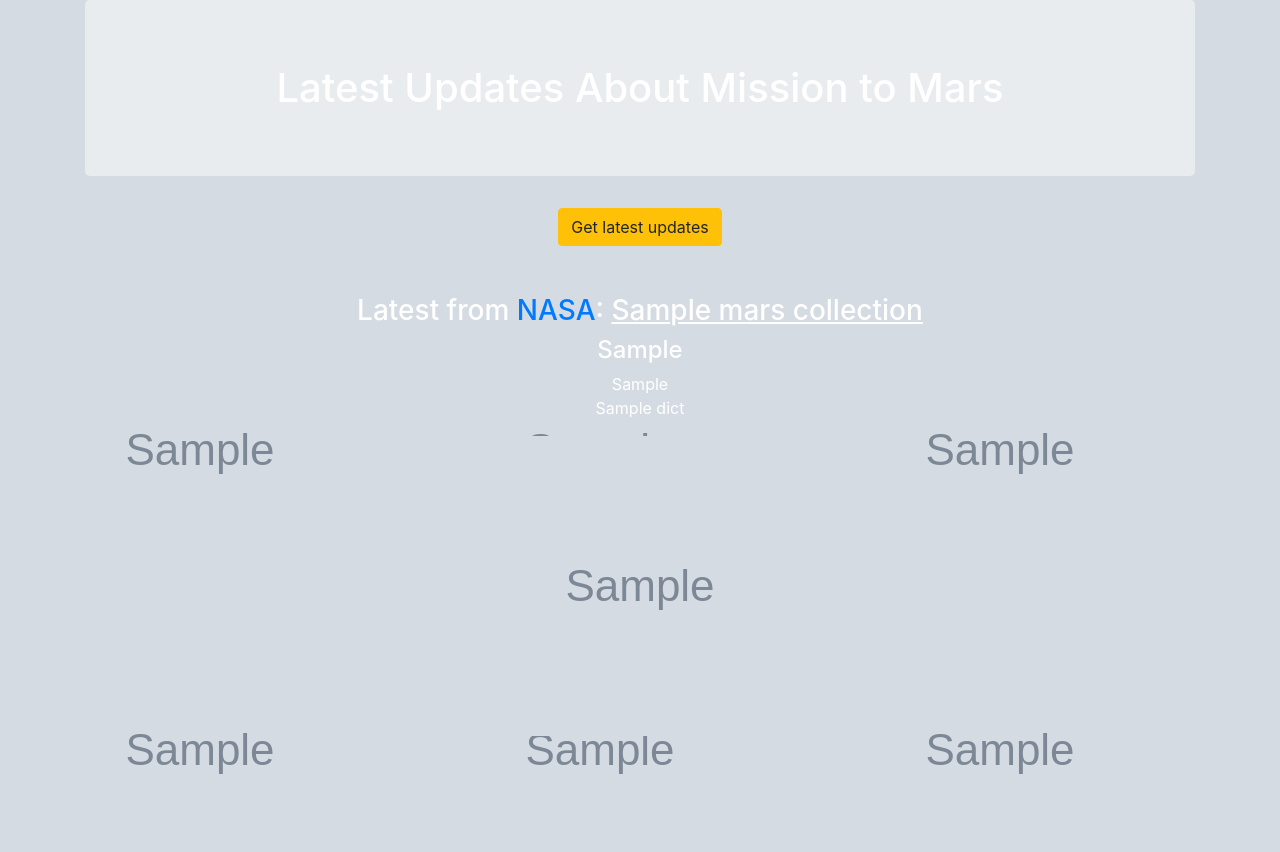
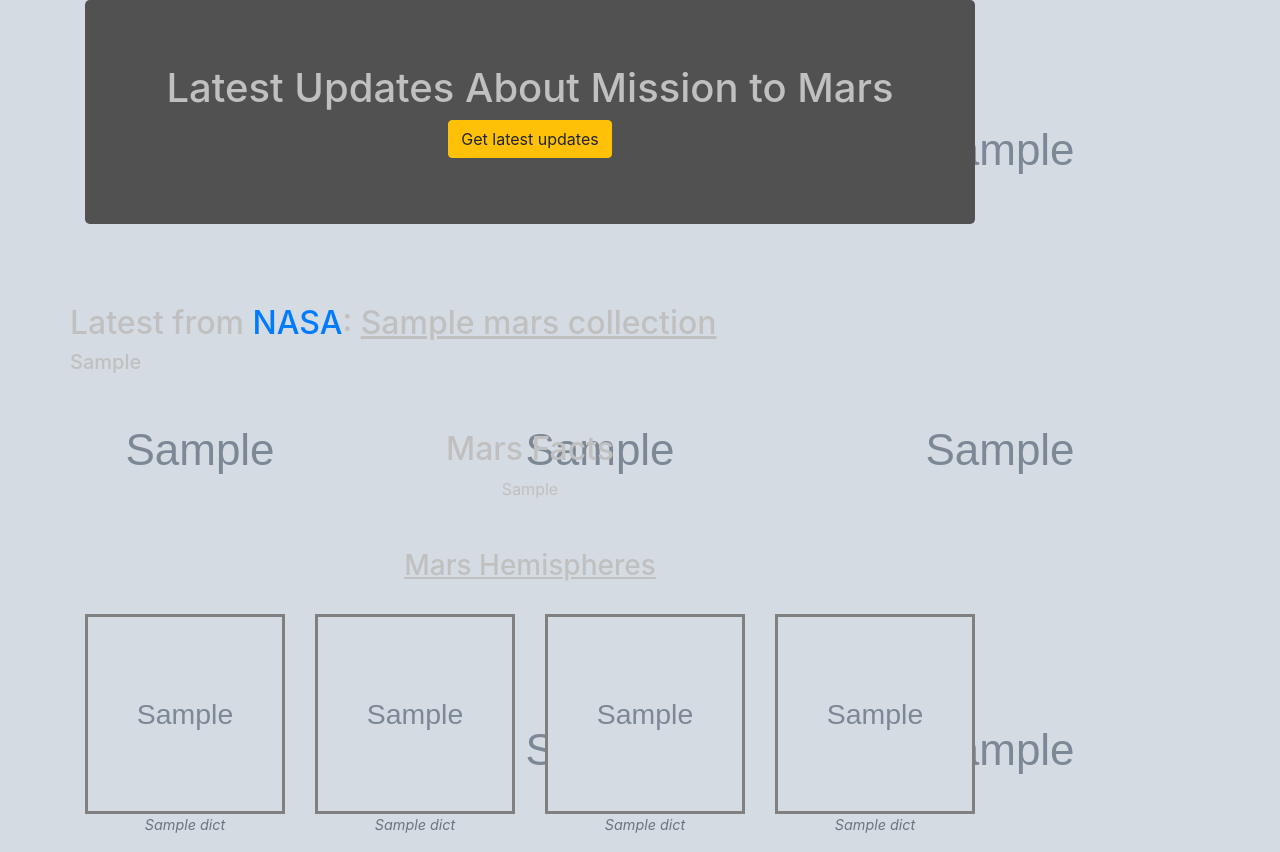
Before and after one commit to saguaroland1939/web-scraping-challenge, a Flask app: page / in a window 1280 px wide. Before the commit the page ends 774 px from the top, so only its background shows below. Run offline with Flask 2, Linux system fonts and the light colour scheme; grey boxes marked "Sample" are stand-in pictures; a database or web service that is not in the repository returns one stand-in record (values such as "Sample title").

Commit message:
Adds bootstrap layout to index.html.

```diff
--- a/Mission_to_Mars/Templates/index.html
+++ b/Mission_to_Mars/Templates/index.html
@@ -12,35 +12,80 @@
     {
       background-image: url( {{ latest_content.mars_image_url }} );
       background-attachment: fixed;
-      color: white;
+      color: silver;
+    }
+
+    h1.jumbotron
+    {
+      background-color:rgb(82, 81, 81);
+      color:silver;
     }
   </style>
 </head>
 
-<!-- Dictionary is called 'latest_content'. -->
+<body>
+  <div class="container text-center">
+    <div class="row">
+      <div col-lg-12 mx-auto>
+  <!-- Main heading. Botton activates scrape route in Flask app. -->
+  <div class="container text-center">
+    <h1 class="jumbotron" color=black>
+      Latest Updates About Mission to Mars<br>
+      <button type="button" class="btn btn-warning" href="http://127.0.0.1:5000/scrape">
+        Get latest updates
+      </button>
+    </h1>
+  </div>
+  <br>
 
-<body>
-    <div class="container text-center">
-      <h1 class="jumbotron" color=black>Latest Updates About Mission to Mars</h1>
-      <!-- Botton activates scrape route in Flask app. -->
-      <button type="button" class="btn btn-warning" href="http://127.0.0.1:5000/scrape">Get latest updates</button>
-      <div>
-      <br>
-      <!--  -->
-      <br>
-      <h3>Latest from <a href="https://mars.nasa.gov/news/">NASA</a>: <u>{{ latest_content.news_title }}</u></h3>
-      <h4>{{ latest_content.news_teaser }}</h4>
+  <!-- News sub-heading -->
+  <br>
+  <h2 align="left">Latest from <a href="https://mars.nasa.gov/news/">NASA</a>: <u>{{ latest_content.news_title }}</u></h2>
+  <h5 align="left">{{ latest_content.news_teaser }}</h5>
+  <br>
+  <br>
 
-      <!-- Display Mars facts table. Use 'safe' to allow jinja2 to run the html instead of printing it. -->
-      {{ latest_content.facts_table_html | safe }}
-
-      <!-- Loop through list of image url's to display each image -->
-      {% for dict in latest_content.hemisphere_image_list %}
-      <p> {{dict.title}} </p>
-      <img src="{{dict.img_url}}" /img>
-      {% endfor %}
+  <!-- Display Mars facts table. Use 'safe' to allow jinja2 to run the html instead of printing it. -->
+  <div class="container">
+    <div class="row">
+      <div class="col-lg-6 mx-auto">
+        <strong><h2>Mars Facts</h2></strong>
       </div>
     </div>
-  </body>
+    <div class="row">
+      <div class="col-lg-6 mx-auto">
+        {{ latest_content.facts_table_html | safe }}
+      </div>
+    </div>
+  </div>
+  <br>
+  <br>
 
-  </html>
+
+  <!-- Mars Hemispheres heading -->
+  <div class="container">
+    <div class="row">
+      <div class="col-lg-12 mx-auto">
+        <u><h3>Mars Hemispheres</h3></u>
+        <br>
+      </div>
+    </div>
+
+    <!-- Mars hemispheres images -->
+    <div class="row">
+    <!-- Loop through list of image url's and display each image-->
+    {% for x in range(0, 4) %}
+      <div class="col-lg-3 mx-auto">
+        <figure class="figure">
+          <img style="border: 3px solid gray" src="{{ latest_content.hemisphere_image_list[x].img_url }}" alt="{{ latest_content.hemisphere_image_list[x].title }}" height=200px width=200px/>
+          <i><figcaption class="figure-caption"> {{ latest_content.hemisphere_image_list[x].title }} </figcaption></i>
+        </figure>
+      </div> <!-- column -->
+    {% endfor %}
+    </div> <!-- row -->
+  </div> <!-- container -->
+</div> <!-- column -->
+</div> <!-- row -->
+</div> <!-- container -->
+</body>
+</html>
--- a/Mission_to_Mars/scrape_mars.py
+++ b/Mission_to_Mars/scrape_mars.py
@@ -63,7 +63,7 @@ def scrape():
     # Use Pandas to collect the table and store it in a DataFrame.
     facts_df = pd.read_html("https://space-facts.com/mars/")[0]
     # Convert the DataFrame back to html for subsequent display.
-    facts_html = facts_df.to_html()
+    facts_html = facts_df.to_html(header=None, index = False)
 
     # Insert scraped contents into dictionary. If key already exists, this will overwrite with new value.
     dictionary.update({"facts_table_html": facts_html})
```
Also changed, not shown: 1 other file.
